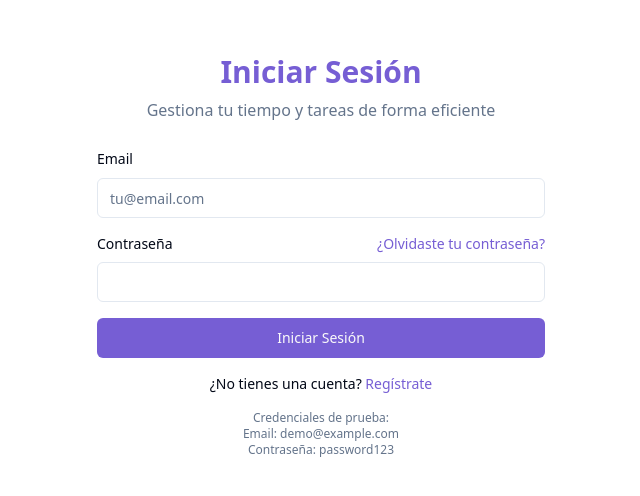
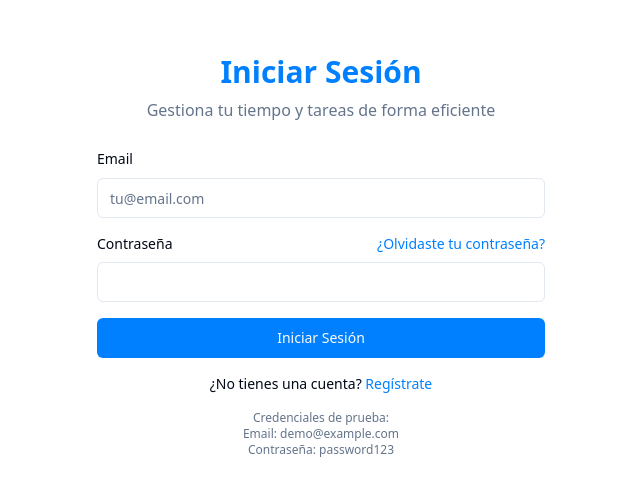
Before and after one commit to Code-Wizard02/tempo-task-organizer-app, a React (Vite) app: page /login in a window 1280 px wide. Shown: the part 144-640 px from the top of the page, without its empty margins (319-959 px from the left). Built offline with nearby package versions, Linux system fonts and the light colour scheme.

Commit message:
Refactor: Change UI color scheme
Change the primary color of the UI from purple to blue.

```diff
--- a/src/index.css
+++ b/src/index.css
@@ -14,7 +14,7 @@
     --popover: 0 0% 100%;
     --popover-foreground: 222.2 84% 4.9%;
 
-    --primary: 252 58% 60%;
+    --primary: 210 100% 50%;
     --primary-foreground: 0 0% 98%;
 
     --secondary: 210 40% 96.1%;
@@ -31,18 +31,18 @@
 
     --border: 214.3 31.8% 91.4%;
     --input: 214.3 31.8% 91.4%;
-    --ring: 252 58% 60%;
+    --ring: 210 100% 50%;
 
     --radius: 0.5rem;
 
     --sidebar-background: 0 0% 98%;
     --sidebar-foreground: 240 5.3% 26.1%;
-    --sidebar-primary: 252 58% 60%;
+    --sidebar-primary: 210 100% 50%;
     --sidebar-primary-foreground: 0 0% 98%;
     --sidebar-accent: 240 4.8% 95.9%;
     --sidebar-accent-foreground: 240 5.9% 10%;
     --sidebar-border: 220 13% 91%;
-    --sidebar-ring: 252 58% 60%;
+    --sidebar-ring: 210 100% 50%;
   }
 
   .dark {
@@ -55,7 +55,7 @@
     --popover: 222.2 84% 4.9%;
     --popover-foreground: 210 40% 98%;
 
-    --primary: 252 58% 60%;
+    --primary: 210 100% 50%;
     --primary-foreground: 0 0% 98%;
 
     --secondary: 217.2 32.6% 17.5%;
@@ -72,16 +72,16 @@
 
     --border: 217.2 32.6% 17.5%;
     --input: 217.2 32.6% 17.5%;
-    --ring: 252 58% 60%;
+    --ring: 210 100% 50%;
 
     --sidebar-background: 240 5.9% 10%;
     --sidebar-foreground: 240 4.8% 95.9%;
-    --sidebar-primary: 252 58% 60%;
+    --sidebar-primary: 210 100% 50%;
     --sidebar-primary-foreground: 0 0% 100%;
     --sidebar-accent: 240 3.7% 15.9%;
     --sidebar-accent-foreground: 240 4.8% 95.9%;
     --sidebar-border: 240 3.7% 15.9%;
-    --sidebar-ring: 252 58% 60%;
+    --sidebar-ring: 210 100% 50%;
   }
 }
 
--- a/tailwind.config.ts
+++ b/tailwind.config.ts
@@ -64,8 +64,8 @@ export default {
 					ring: 'hsl(var(--sidebar-ring))'
 				},
         brand: {
-          purple: '#7e56da',
-          blue: '#2563eb',
+          blue: '#1e90ff',
+          darkblue: '#0077cc',
         }
 			},
 			borderRadius: {
```
